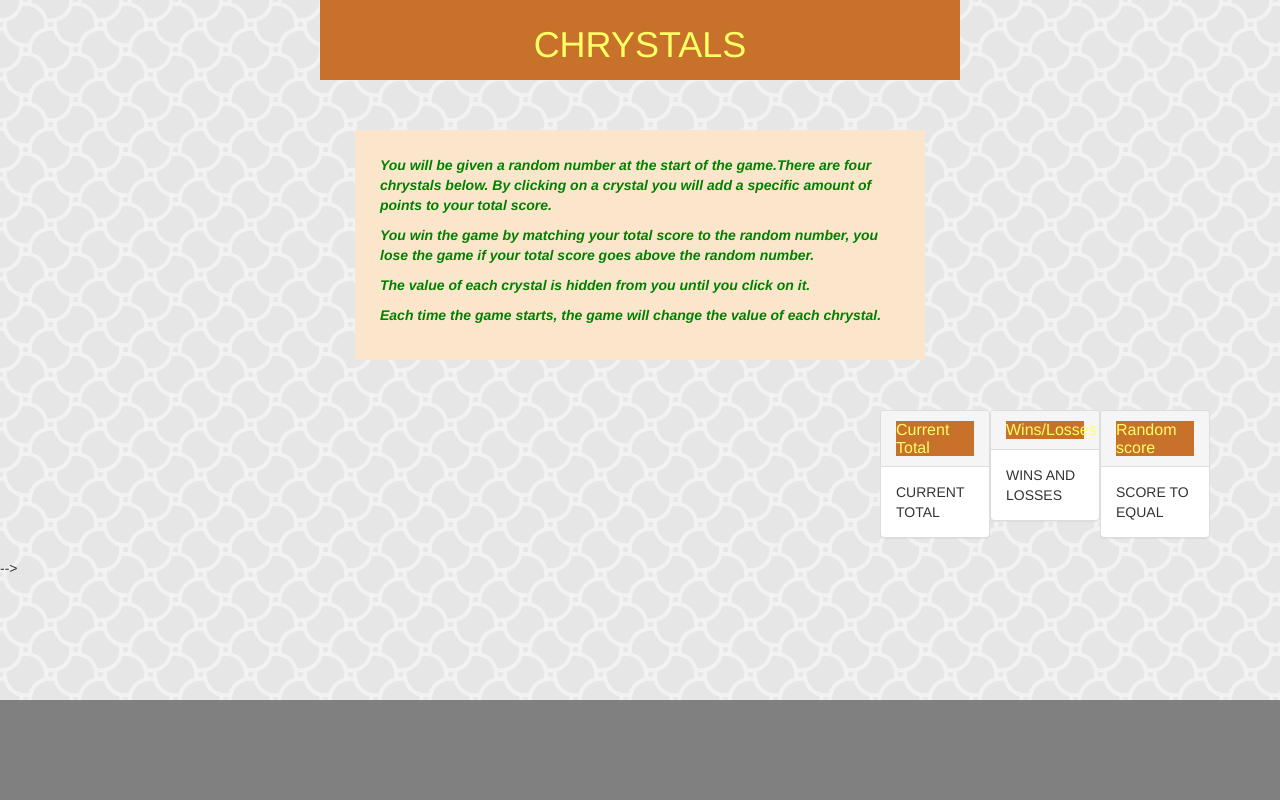
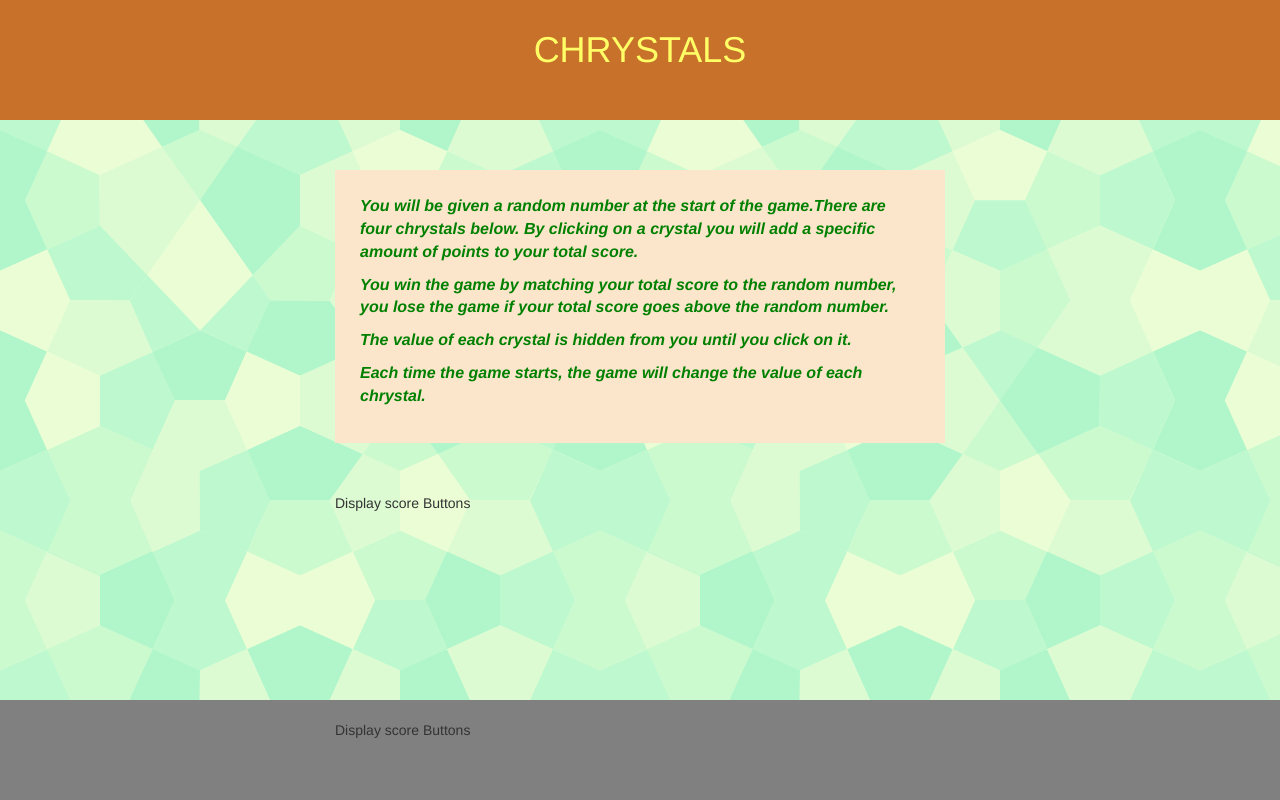
Before and after one commit to Ian-Maynard/week-4-game, a plain HTML site: page index.html in a window 1280 px wide. Drawn offline with nearby package versions, Linux system fonts and the light colour scheme.

Commit message:
Multiple logic changes. Randomization routine in place

```diff
--- a/assets/css/style.css
+++ b/assets/css/style.css
@@ -4,21 +4,21 @@
 }
 
 body{
-	background-image: url("../images/circseam.png");
-}
-
-#header {
-
+	background-image: url("../images/conpen.png");
 }
 
 #logo{
+clear:both;
+padding-top:10px;
+left:0px;
+top: 0px;
 background-color: #c8712b;
 color:#ffff66;
-height:80px;
+height:120px;
 text-align: center;
-margin-bottom: 50px;
+width:100%;
+margin-bottom: 30px;
 }
-
 
 #foote{
   clear:both;
@@ -32,26 +32,16 @@ margin-bottom: 50px;
   padding-top: 20px;
 }
 
-
-
 .ptitl{
-width:110px;
-background-color: #c8712b
+width:160px;
 text-align: center;
-float: right;
 }
 
-
-.ptith{
-background-color: #c8712b;
-color:#ffff66;
-}
-
-
 #narra{
+	margin-top: 20px;
 	background-color: #fbe6cb;
 	color: green;
-	font-size: 14px;
+	font-size: 16px;
 	font-weight: 600;
 	font-style: italic;
 	padding:25px;
@@ -59,8 +49,8 @@ color:#ffff66;
 
 .centrify{
 	display: inline-block;
+	align-content: center;
 	width:50%;
 	margin-left:25%;
-	align-content: center;
-    margin-bottom: 50px;
+
 }
--- a/assets/javascript/game.js
+++ b/assets/javascript/game.js
@@ -0,0 +1,83 @@
+// Setup routines - Variable initialization
+// disPlaytile(c); // Display gems
+// disPlaytile(s); // Display scores
+//  clear screen
+// INIT multi-game variables
+// var gameScores=0
+// prompt while playgame=true  {
+// init game variables
+// console.log("  "+targetNumber+"  " +userNumber+"  "+chrysOne+"  "+chrysTwo+"  "+chrysThr+"  "+chrysFou+"  ");
+
+var targetNumber = Math.floor(Math.random() * ((120-19)+1)+19);
+var userNumber = Math.floor(Math.random() * ((12-1)+1)+1);
+var chrysOne= Math.floor(Math.random() * ((12-1)+1)+1);
+var chrysTwo= Math.floor(Math.random() * ((12-1)+1)+1);
+var chrysThr= Math.floor(Math.random() * ((12-1)+1)+1);
+var chrysFou= Math.floor(Math.random() * ((12-1)+1)+1);
+
+
+
+
+
+
+
+
+      while userNumber < targetNumber  {
+
+//               // accept button1  input
+//               // button value
+            userNumber = userNumber + chrysOne;
+
+//               // accept button2  input
+            userNumber = userNumber + chrysTwo;
+
+//               // accept button3  input
+            userNumber = userNumber + chrysThr;
+//               // accept button4  input
+//               // increment Gamescore by chrystal
+//               // button value
+
+
+              if userNumber > targetNumber {
+                gameResult(userNumber,targetnumber,playGame);
+                playGame = false;
+              }
+
+              if userNumber = targetNumber {
+                gameResult(userNumber,targetnumber,playGame);
+                playGame = false;
+              }
+
+
+          }  // End current game loop
+
+
+
+}  // End Multigame loop
+
+
+
+
+function printScores(){
+for (var i = 1; i <= (gameScores[i]-1); i++) {
+    var letterBtn = $("<button>");
+      letterBtn.addClass("letter-button letter letter-button-color");
+       letterBtn.attr("data-letter", 'gameWord[i]');
+       letterBtn.text("gameWord[i]");
+       $("#buttons").append(letterBtn);
+      }
+}
+
+function disPlaytile(){
+// Assign print score default
+$("#gems").empty(); // Clear the display area
+gemURL="";
+
+    for (var i = 0; i <= 3; i++) {
+      var GemBtn = $("<gems>");
+          GemBtn.addClass("gem-button");
+       	  GemBtn.attr("data-letter", gemUrl);
+       	  $("#buttons").append(gemBtn);
+// Generate and display current character
+      }
+ // Display Message
--- a/index.html
+++ b/index.html
@@ -10,104 +10,46 @@
 
 <body>
 
-<!-- -->
-
-<div id="container" class="col-sm-06">
-	<header id="logo" class="centrify">
+<div class="col-sm-12" style="padding:0px;">
+	<header id="logo">
 	    <div >
 	        <h1>CHRYSTALS</h1>
 	    </div>
 	</header>
 </div>  <!-- END Container - Header, Nav -->
 
+<div class="container col-sm-6 centrify" style="margin-bottom:50px">
+	<div>
+	<div id="narra">
 
-<div class="container" class="col-sm-6">
-	<div class="centrify">
-	<div id="narra" > <p>You will be given a random number at the start of the game.There are four chrystals below. By clicking on a crystal you
-		  will add a specific amount of points to your total score.</p>
+	 <p>You will be given a random number at the start of the game.There are four chrystals below. By clicking on a crystal you will add a specific amount of points to your total score.</p>
+
 	<p>You win the game by matching your total score to the random
 	number, you lose the game if your total score goes above the
-		  random number.</p><p>The value of each crystal is hidden from
-		  you until you click on it. </p> <p> Each time the game starts,
-		  the game will change the value of
-		  each chrystal.</p>
+	random number.</p>
+
+	<p>The value of each crystal is hidden from you until you click on it. </p>
+
+	<p> Each time the game starts,
+	the game will change the value of each chrystal.</p>
+
 	</div>
   </div>
 </div> <!-- END Container - Narrative -->
 
-<div class="container" class="col-sm-6" class="centrify">
-	<div class="panel panel-default ptitl"">
-  		<div class="panel-heading" >
-	    	<h3 class="panel-title ptith">Random score</h3>
+<div class="Container centrify">
+   <div class="col-sm-12">
+	<div id="tileRow">
+	    <div id="gems">Display score Buttons</div>
 	    </div>
-  		<div class="panel-body">SCORE TO EQUAL </div>
-	</div>
-
-	<div class="panel panel-default ptitl">
-  		<div class="panel-heading">
-	    	<h3 class="panel-title ptith">Wins/Losses</h3>
-	  	</div>
-  		<div class="panel-body">WINS AND LOSSES</div>
-	</div>
-
-	<div class="panel panel-default ptitl">
-  		<div class="panel-heading">
-	    	<h3 class="panel-title ptith">Current Total</h3>
-	  	</div>
-  		<div class="panel-body">CURRENT TOTAL
   </div>
 </div>
 
-</div> <!-- End Scores row -->
-
-
-
-
-
-
-<!--
-	<div class="container-fuid"class="col-sm-6">
-    <div>
-        <h1>RUBY</h1>
+<footer id="foote">
+	<div class ="col-sm-12 centrify">
+		<div id="scores"> Display score Buttons</div>
 		</div>
-
-    <!- Ruby  -->
-
- <!--    <div>
-        <h1>DIAMOND</h1>
-    </div>
- -->
-    <!-- Diamond  -->
-   <!--  <div>
-        <h1>TOPAZ</h1>
-    </div>
- -->
-  <!--   <div>  --><!-- TOPAZs -->
-    <!-- <h1>EMERALD</h1>
-	</div> -->
-<!-- EMERALD  -->
-<!-- </div> --> -->
-
-
-
-<!-- The GEM row  -->
-
-
-
-
-
-
-
-
-
-	<div>
-	<footer id="foote" class="col-sm-12">
-
-
   </footer>
-</div>
-
-
 
  <script type="text/javascript" src="https://code.jquery.com/jquery-2.2.0.min.js"></script>
     <script type="text/javascript" src="assets/javascript/game.js"></script>
```
Also changed, not shown: assets/images/209aea846f1afb245fc1d4fffd784098.jpg (added), assets/images/35960a.jpg (added), assets/images/603ae2f8-efab-4111-8898-f4c78bb03697.jpg (added), assets/images/BC2.jpg (added), assets/images/conpen.png (added). Lines whose indentation alone changed are shown as unchanged.
